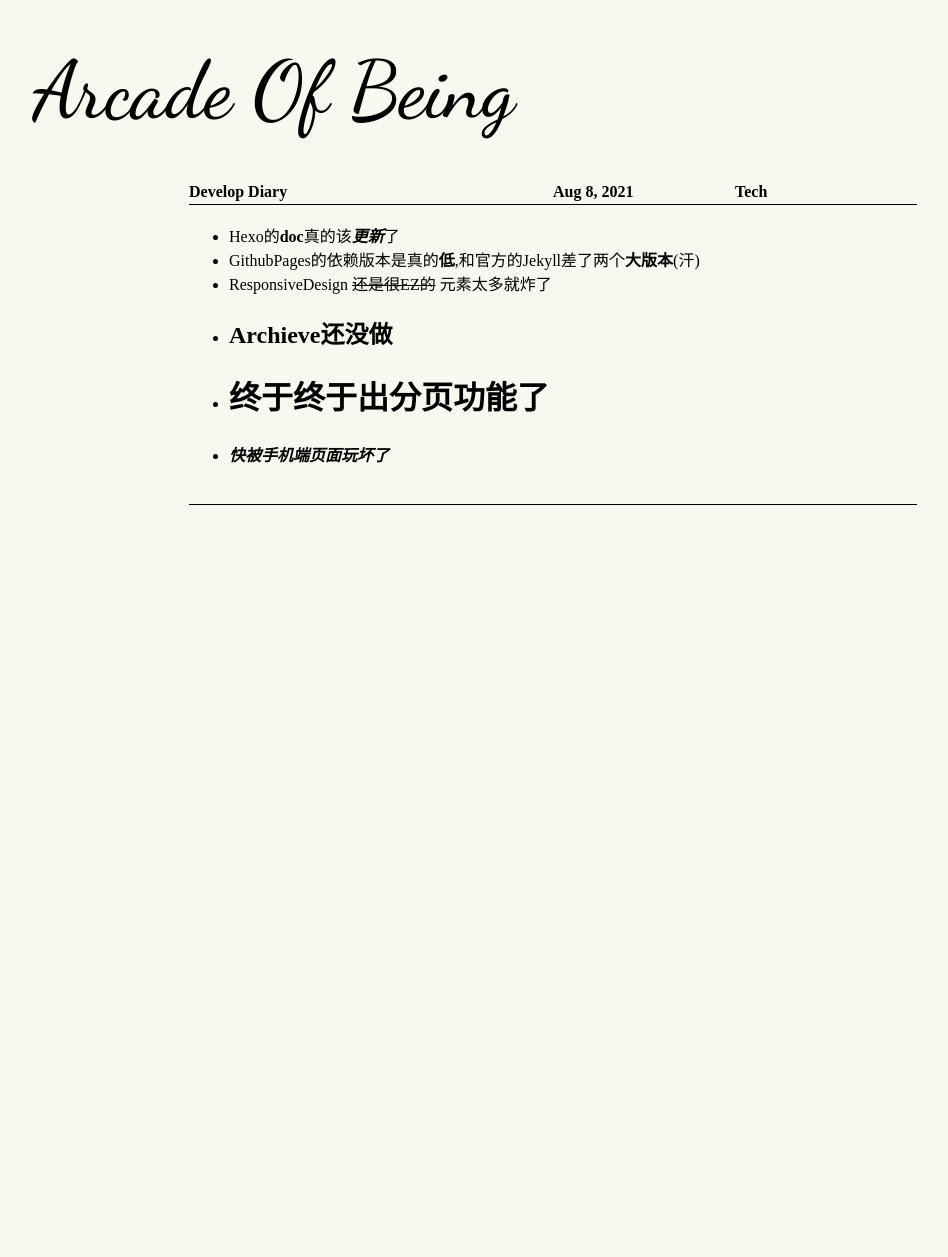
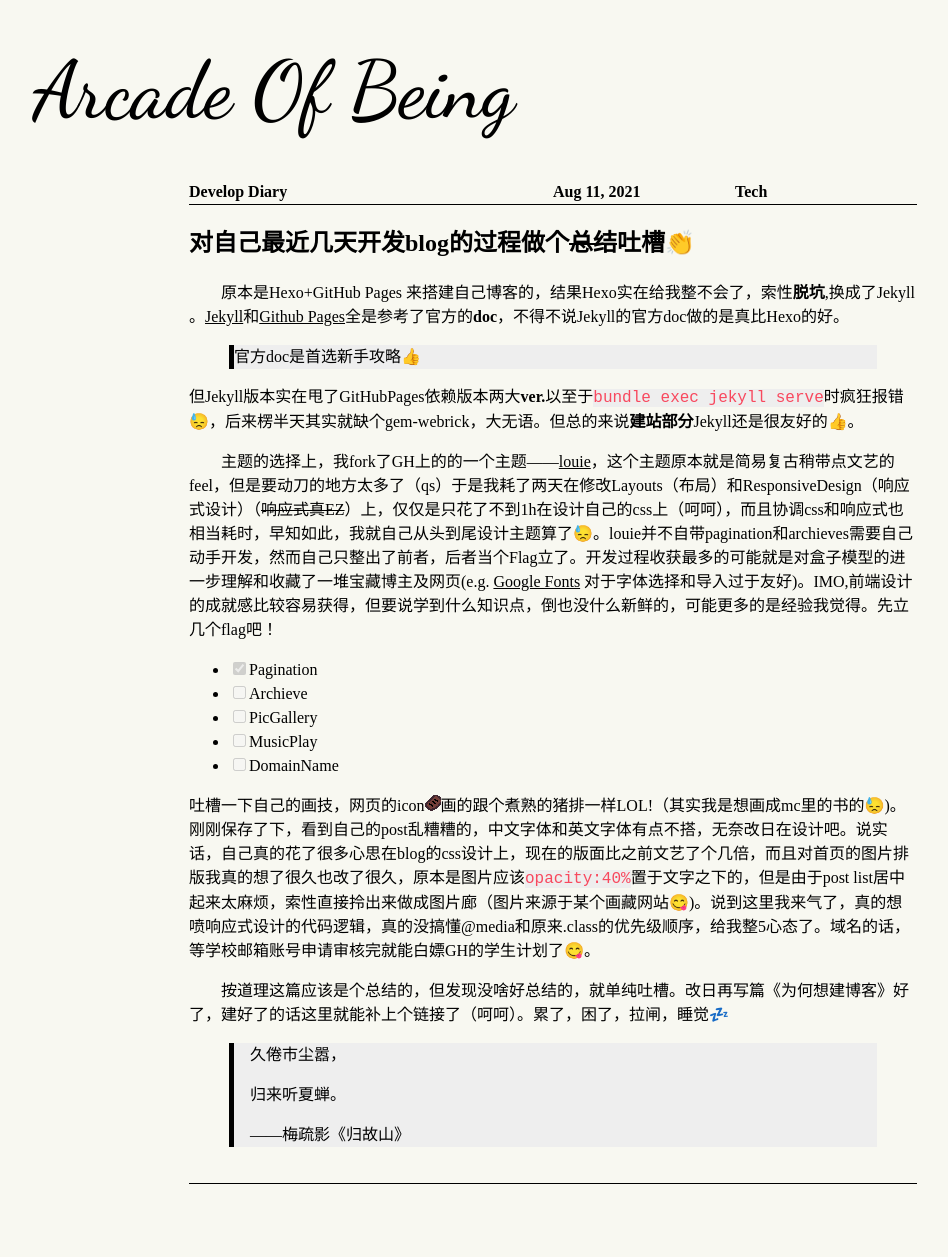
Before and after one commit to NeonSkylar69/NeonSkylar69.github.io, a Jekyll site: the page built from _posts/2021-08-09-DevelopDiary.md, in a window 1280 px wide. Shown: the whole page, without its empty margins (87-1035 px from the left). Built offline with Jekyll 4.4.1, drawn with Linux system fonts in a browser that asks for light colours; emoji names are drawn with the system emoji font; some web fonts are replaced; before the commit the page ends 900 px from its top, so only the background shows below that.

Commit message:
blog1
:smile:

```diff
--- a/_config.yml
+++ b/_config.yml
@@ -18,6 +18,7 @@ theme: louie
 plugins:
   - jekyll-feed
   - jekyll-paginate
+  - jemoji
 
 # exclude:
 #   - .sass-cache/
--- a/_posts/2021-08-09-DevelopDiary.md
+++ b/_posts/2021-08-09-DevelopDiary.md
@@ -1,12 +1,35 @@
 ---
 layout: post
 title:  "Develop Diary "
-date:   2021-08-08 10:21
+date:   2021-08-11 20:15
 category: Tech
 ---
-- Hexo的**doc**真的该***更新***了
-- GithubPages的依赖版本是真的**低**,和官方的Jekyll差了两个**大版本**(汗)
-- ResponsiveDesign ~~还是很EZ的~~ 元素太多就炸了
-- ## Archieve还没做
-- # 终于终于出分页功能了
-- ***快被手机端页面玩坏了***
+##  对自己最近几天开发blog的过程做个~~总结~~吐槽:clap:
+
+&emsp;&emsp;原本是Hexo+GitHub Pages 来搭建自己博客的，结果Hexo实在给我整不会了，索性**脱坑**,换成了Jekyll 。[Jekyll](https://jekyllrb.com/docs/)和[Github Pages](https://docs.github.com/en/pages/setting-up-a-github-pages-site-with-jekyll)全是参考了官方的**doc**，不得不说Jekyll的官方doc做的是真比Hexo的好。
+
+>  官方doc是首选新手攻略:+1:
+
+但Jekyll版本实在甩了GitHubPages依赖版本两大**ver.**以至于``bundle exec jekyll serve``时疯狂报错:sweat:，后来楞半天其实就缺个gem-webrick，大无语。但总的来说**建站部分**Jekyll还是很友好的:+1:。
+
+
+
+&emsp;&emsp;主题的选择上，我fork了GH上的的一个主题——[louie](https://github.com/lilykonings/louie)，这个主题原本就是简易复古稍带点文艺的feel，但是要动刀的地方太多了（qs）于是我耗了两天在修改Layouts（布局）和ResponsiveDesign（响应式设计）（~~响应式真EZ~~）上，仅仅是只花了不到1h在设计自己的css上（呵呵），而且协调css和响应式也相当耗时，早知如此，我就自己从头到尾设计主题算了:sweat:。louie并不自带pagination和archieves需要自己动手开发，然而自己只整出了前者，后者当个Flag立了。开发过程收获最多的可能就是对盒子模型的进一步理解和收藏了一堆宝藏博主及网页(e.g. [Google Fonts](https://fonts.google.com/)  对于字体选择和导入过于友好)。IMO,前端设计的成就感比较容易获得，但要说学到什么知识点，倒也没什么新鲜的，可能更多的是经验我觉得。先立几个flag吧！
+
+- [x] Pagination
+- [ ] Archieve
+- [ ] PicGallery
+- [ ] MusicPlay
+- [ ] DomainName
+
+吐槽一下自己的画技，网页的icon![icon](/assets/icon.png)画的跟个煮熟的猪排一样LOL!（其实我是想画成mc里的书的:sweat:)。刚刚保存了下，看到自己的post乱糟糟的，中文字体和英文字体有点不搭，无奈改日在设计吧。说实话，自己真的花了很多心思在blog的css设计上，现在的版面比之前文艺了个几倍，而且对首页的图片排版我真的想了很久也改了很久，原本是图片应该``opacity:40%``置于文字之下的，但是由于post list居中起来太麻烦，索性直接拎出来做成图片廊（图片来源于某个画藏网站:yum:)。说到这里我来气了，真的想喷响应式设计的代码逻辑，真的没搞懂@media和原来.class的优先级顺序，给我整5心态了。域名的话，等学校邮箱账号申请审核完就能白嫖GH的学生计划了:yum:。
+
+
+
+&emsp;&emsp;按道理这篇应该是个总结的，但发现没啥好总结的，就单纯吐槽。改日再写篇《为何想建博客》好了，建好了的话这里就能补上个链接了（呵呵）。累了，困了，拉闸，睡觉:zzz:
+
+> &emsp;久倦市尘嚣，
+>
+> &emsp;归来听夏蝉。
+>
+> &emsp;——梅疏影《归故山》
--- a/_sass/post.scss
+++ b/_sass/post.scss
@@ -64,12 +64,18 @@ $paginate-padding: 13px;
   }
 
   code {
-    background: $color__gray;
-    font-size: 12px;
+    background:$color__gray;
+    color: #F8485E;
+    font-size: 16px;
   }
 
   img {
     max-width: 100%;
+  }
+  blockquote{
+    border-left: 5px solid black;
+    background:$color__gray;
+
   }
 }
 
```
Also changed, not shown: about.html (deleted, +0 -18 lines), Gemfile.lock.
